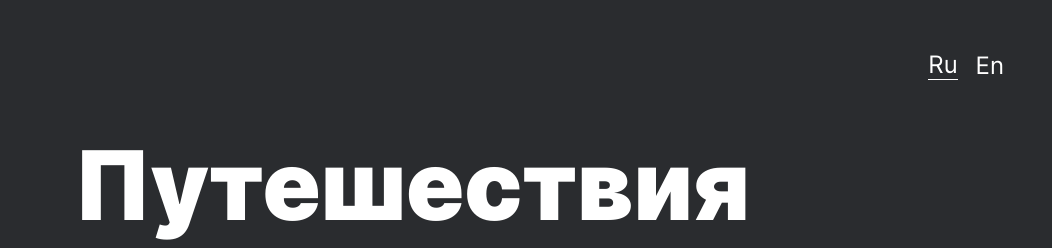
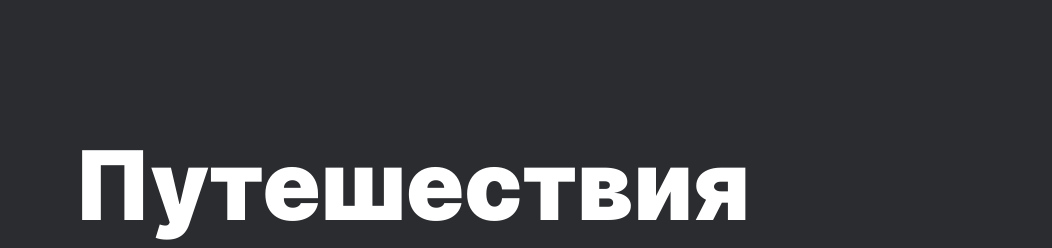
Before and after one commit to SimaNazarova/russian-travel-gsap, a plain HTML site: page index.html in a window 1280 px wide. Shown: the top 248 px of the page, 228-1280 px from the left. Drawn offline with nearby package versions, Linux system fonts and the light colour scheme.

Commit message:
убран ненужный  выбран языка

```diff
--- a/index.html
+++ b/index.html
@@ -9,8 +9,8 @@
 <body class="page">
         <header class="header">
           <img class="header__logo"  src="./sprint-3-images/header-logo.svg" alt="логотип">
-          <a class="header__lang-link header__lang-link_underline" href="#">Ru</a>
-          <a class="header__lang-link" href="#">En</a>
+          <!-- <a class="header__lang-link header__lang-link_underline" href="#">Ru</a>
+          <a class="header__lang-link" href="#">En</a> -->
         </header>
 
         <main>
```
